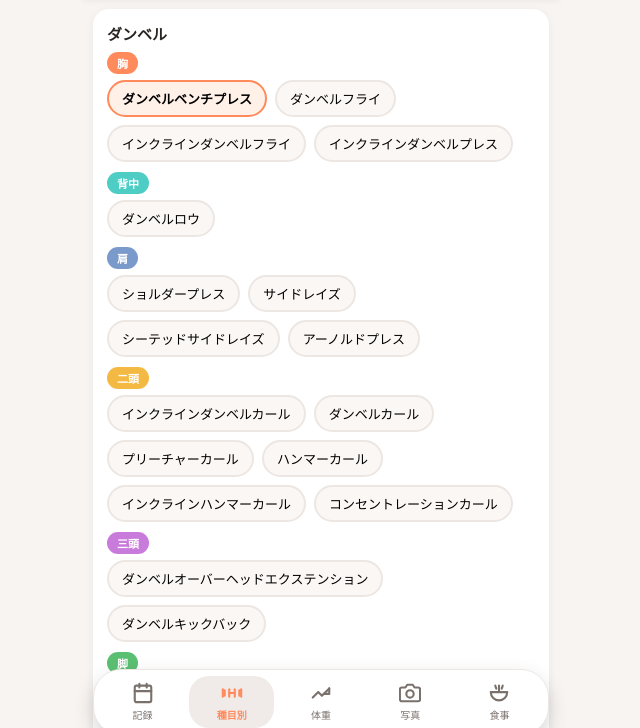
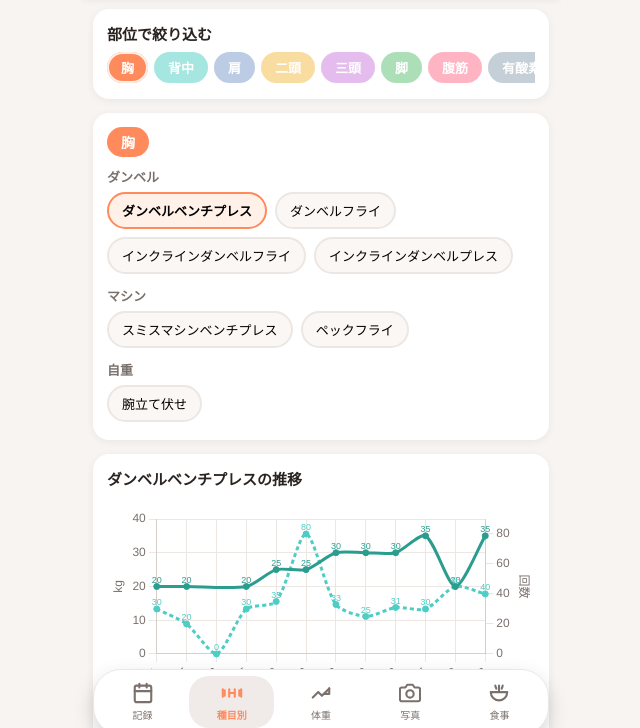
Before and after one commit to mshin0128-dev/kt-aik2uewz, a plain HTML site: page index.html in a window 1280 px wide. Both pictures are taken after a click on the button "種目別". Shown: the part 57-785 px from the top of the page, without its empty margins (319-959 px from the left). Drawn offline with nearby package versions, Linux system fonts and the light colour scheme.

Commit message:
v2026.11.16b: 部位の中に器具の小見出し

```diff
--- a/index.html
+++ b/index.html
@@ -313,11 +313,27 @@
   }
   .part-chip-row { display: flex; flex-wrap: wrap; gap: 6px; margin-bottom: 10px; }
 
-  .equip-group { min-width: 0; margin-bottom: 14px; }
-  .equip-group:last-child { margin-bottom: 0; }
-  .equip-part-block { min-width: 0; margin-bottom: 10px; }
-  .equip-part-block:last-child { margin-bottom: 0; }
-  .equip-part-block > .part-chip { display: inline-block; margin-bottom: 6px; }
+  .chip-row-scroll { display: flex; flex-wrap: nowrap; gap: 6px; overflow-x: auto; padding-bottom: 2px; min-width: 0; -webkit-overflow-scrolling: touch; }
+  .part-chip-btn {
+    flex: 0 0 auto;
+    display: inline-block;
+    padding: 6px 14px;
+    border-radius: 999px;
+    border: none;
+    font-size: 13px;
+    font-weight: bold;
+    color: #fff;
+    opacity: 0.5;
+    cursor: pointer;
+    white-space: nowrap;
+  }
+  .part-chip-btn.active { opacity: 1; box-shadow: inset 0 0 0 2px rgba(255,255,255,0.85); }
+
+  .part-group { min-width: 0; }
+  .part-chip-lg { font-size: 14px; padding: 5px 14px; margin-bottom: 10px; }
+  .equip-block { min-width: 0; margin-bottom: 12px; }
+  .equip-block:last-child { margin-bottom: 0; }
+  .equip-subhead { font-size: 13px; font-weight: bold; color: var(--sub); margin-bottom: 6px; }
 
   .day-summary-row {
     display: flex;
@@ -853,6 +869,10 @@
 
     <!-- 種目別 -->
     <section class="screen" id="screen-exercise">
+      <div class="card">
+        <div class="section-title">部位で絞り込む</div>
+        <div class="chip-row-scroll" id="partChips"></div>
+      </div>
       <div class="card">
         <div id="equipList"></div>
       </div>
@@ -940,7 +960,7 @@
 (function () {
   "use strict";
 
-  var APP_VERSION = "v2026.11.16a";
+  var APP_VERSION = "v2026.11.16b";
   var STRENGTH_PARTS = ["胸", "背中", "肩", "二頭", "三頭", "脚", "腹筋"];
   var PART_DISPLAY_ORDER = ["胸", "背中", "肩", "二頭", "三頭", "脚", "腹筋", "有酸素"];
   var PART_COLORS = {
@@ -975,6 +995,7 @@
     weekStart: null,
     monthCursor: null,
     selectedExercise: null,
+    selectedPart: null,
     weightPeriod: null,
     mealPeriod: null,
     goalWeight: 70,
@@ -1810,6 +1831,7 @@
     "ケーブルアームカール": "ケーブル",
     "ケーブルオーバーヘッドエクステンション": "ケーブル",
     "ケーブルプレスダウン": "ケーブル",
+    "ケーブルサイドレイズ": "ケーブル",
     "スミスマシンベンチプレス": "マシン",
     "ペックフライ": "マシン",
     "ラットプルダウン": "マシン",
@@ -1857,76 +1879,135 @@
       byExercise[name].entries.push(e);
       byExercise[name].count++;
     });
-    var equipGroups = {};
+    var partGroups = {};
     order.forEach(function (name) {
       var ex = byExercise[name];
       var equip = classifyEquipment(name, ex.entries);
       var part = ex.part || "不明";
-      if (!equipGroups[equip]) equipGroups[equip] = {};
-      if (!equipGroups[equip][part]) equipGroups[equip][part] = [];
-      equipGroups[equip][part].push({ name: name, count: ex.count });
+      if (!partGroups[part]) partGroups[part] = {};
+      if (!partGroups[part][equip]) partGroups[part][equip] = [];
+      partGroups[part][equip].push({ name: name, count: ex.count });
     });
     var partOrder = PART_DISPLAY_ORDER.concat(["不明"]);
     var structure = [];
-    EQUIP_ORDER.forEach(function (equip) {
-      var partsMap = equipGroups[equip];
-      if (!partsMap) return;
-      var parts = [];
-      partOrder.forEach(function (part) {
-        if (!partsMap[part] || !partsMap[part].length) return;
-        var list = partsMap[part].slice().sort(function (a, b) {
+    partOrder.forEach(function (part) {
+      var equipMap = partGroups[part];
+      if (!equipMap) return;
+      var equips = [];
+      EQUIP_ORDER.forEach(function (equip) {
+        if (!equipMap[equip] || !equipMap[equip].length) return;
+        var list = equipMap[equip].slice().sort(function (a, b) {
           if (b.count !== a.count) return b.count - a.count;
           return a.name.localeCompare(b.name, "ja");
         });
-        parts.push({ part: part, list: list });
+        equips.push({ equip: equip, list: list });
       });
-      if (parts.length) structure.push({ equip: equip, parts: parts });
+      if (equips.length) structure.push({ part: part, equips: equips });
     });
     return structure;
   }
   function buildExerciseList() {
     var structure = buildEquipExerciseStructure();
-    var flatOrder = [];
-    structure.forEach(function (g) {
-      g.parts.forEach(function (p) {
-        p.list.forEach(function (it) { flatOrder.push(it.name); });
-      });
-    });
-    state.exerciseOrder = flatOrder;
+    var partChipsEl = document.getElementById("partChips");
     var listEl = document.getElementById("equipList");
-    if (!flatOrder.length) {
+    if (!structure.length) {
       state.selectedExercise = null;
+      state.selectedPart = null;
+      state.exerciseOrder = [];
+      partChipsEl.innerHTML = "";
       listEl.innerHTML = '<div class="empty-msg">種目がありません</div>';
       return;
     }
-    if (!state.selectedExercise || flatOrder.indexOf(state.selectedExercise) === -1) {
-      state.selectedExercise = flatOrder[0];
-    }
-    var html = "";
+    var partsAvail = structure.map(function (g) { return g.part; });
+    function groupFor(part) {
+      var found = null;
+      structure.forEach(function (g) { if (g.part === part) found = g; });
+      return found;
+    }
+    function flatOrderFor(g) {
+      var out = [];
+      g.equips.forEach(function (eq) { eq.list.forEach(function (it) { out.push(it.name); }); });
+      return out;
+    }
+    var nameToPart = {};
     structure.forEach(function (g) {
-      html += '<div class="equip-group"><div class="section-title">' + escapeHtml(g.equip) + "</div>";
-      g.parts.forEach(function (p) {
-        var label = p.part === "不明" ? "その他" : p.part;
-        var color = PART_COLORS[p.part] || "#aaa";
-        html += '<div class="equip-part-block">';
-        html += '<span class="part-chip" style="background:' + color + '">' + escapeHtml(label) + "</span>";
-        html += '<div class="chip-row">' + p.list.map(function (it) {
-          var active = it.name === state.selectedExercise ? " active" : "";
-          return '<button type="button" class="chip' + active + '" data-exercise="' + escapeHtml(it.name) + '">' + escapeHtml(it.name) + "</button>";
-        }).join("") + "</div>";
-        html += "</div>";
+      flatOrderFor(g).forEach(function (name) { nameToPart[name] = g.part; });
+    });
+    if (state.selectedExercise && nameToPart.hasOwnProperty(state.selectedExercise)) {
+      state.selectedPart = nameToPart[state.selectedExercise];
+    }
+    if (!state.selectedPart || partsAvail.indexOf(state.selectedPart) === -1) {
+      if (partsAvail.indexOf("胸") !== -1) {
+        state.selectedPart = "胸";
+      } else {
+        var bestPart = partsAvail[0], bestCount = -1;
+        structure.forEach(function (g) {
+          var total = 0;
+          g.equips.forEach(function (eq) { eq.list.forEach(function (it) { total += it.count; }); });
+          if (total > bestCount) { bestCount = total; bestPart = g.part; }
+        });
+        state.selectedPart = bestPart;
+      }
+    }
+
+    function renderGroupHtml() {
+      var g = groupFor(state.selectedPart);
+      var label = g.part === "不明" ? "その他" : g.part;
+      var color = PART_COLORS[g.part] || "#aaa";
+      var html = '<div class="part-group">';
+      html += '<span class="part-chip part-chip-lg" style="background:' + color + '">' + escapeHtml(label) + "</span>";
+      g.equips.forEach(function (eq) {
+        html += '<div class="equip-block"><div class="equip-subhead">' + escapeHtml(eq.equip) + "</div>";
+        html += '<div class="chip-row">' + eq.list.map(function (it) {
+          var activeCls = it.name === state.selectedExercise ? " active" : "";
+          return '<button type="button" class="chip' + activeCls + '" data-exercise="' + escapeHtml(it.name) + '">' + escapeHtml(it.name) + "</button>";
+        }).join("") + "</div></div>";
       });
       html += "</div>";
-    });
-    listEl.innerHTML = html;
-    Array.prototype.forEach.call(listEl.querySelectorAll(".chip"), function (btn) {
+      return html;
+    }
+    function bindExerciseChips() {
+      Array.prototype.forEach.call(listEl.querySelectorAll(".chip"), function (btn) {
+        btn.addEventListener("click", function () {
+          var name = btn.getAttribute("data-exercise");
+          if (name === state.selectedExercise) return;
+          state.selectedExercise = name;
+          Array.prototype.forEach.call(listEl.querySelectorAll(".chip"), function (b) {
+            b.classList.toggle("active", b.getAttribute("data-exercise") === name);
+          });
+          renderExerciseTab();
+        });
+      });
+    }
+
+    var currentGroup = groupFor(state.selectedPart);
+    state.exerciseOrder = flatOrderFor(currentGroup);
+    if (!state.selectedExercise || state.exerciseOrder.indexOf(state.selectedExercise) === -1) {
+      state.selectedExercise = state.exerciseOrder[0];
+    }
+
+    partChipsEl.innerHTML = partsAvail.map(function (part) {
+      var color = PART_COLORS[part] || "#aaa";
+      var label = part === "不明" ? "その他" : part;
+      var active = part === state.selectedPart ? " active" : "";
+      return '<button type="button" class="part-chip-btn' + active + '" style="background:' + color + '" data-part="' + escapeHtml(part) + '">' + escapeHtml(label) + "</button>";
+    }).join("");
+    listEl.innerHTML = renderGroupHtml();
+    bindExerciseChips();
+
+    Array.prototype.forEach.call(partChipsEl.querySelectorAll(".part-chip-btn"), function (btn) {
       btn.addEventListener("click", function () {
-        var name = btn.getAttribute("data-exercise");
-        if (name === state.selectedExercise) return;
-        state.selectedExercise = name;
-        Array.prototype.forEach.call(listEl.querySelectorAll(".chip"), function (b) {
-          b.classList.toggle("active", b.getAttribute("data-exercise") === name);
+        var part = btn.getAttribute("data-part");
+        if (part === state.selectedPart) return;
+        state.selectedPart = part;
+        Array.prototype.forEach.call(partChipsEl.querySelectorAll(".part-chip-btn"), function (b) {
+          b.classList.toggle("active", b.getAttribute("data-part") === part);
         });
+        var g = groupFor(part);
+        state.exerciseOrder = flatOrderFor(g);
+        state.selectedExercise = state.exerciseOrder[0];
+        listEl.innerHTML = renderGroupHtml();
+        bindExerciseChips();
         renderExerciseTab();
       });
     });
```
